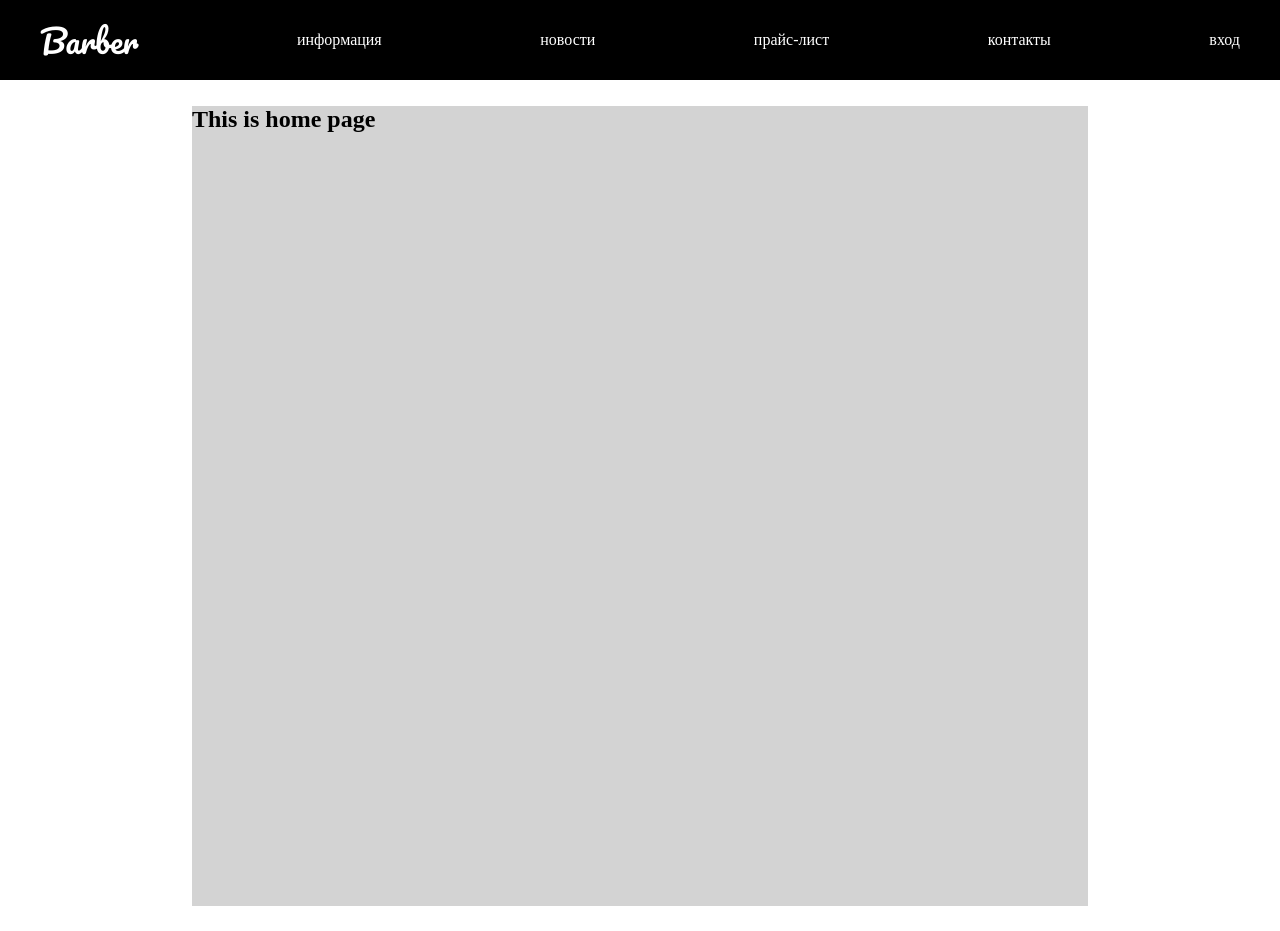
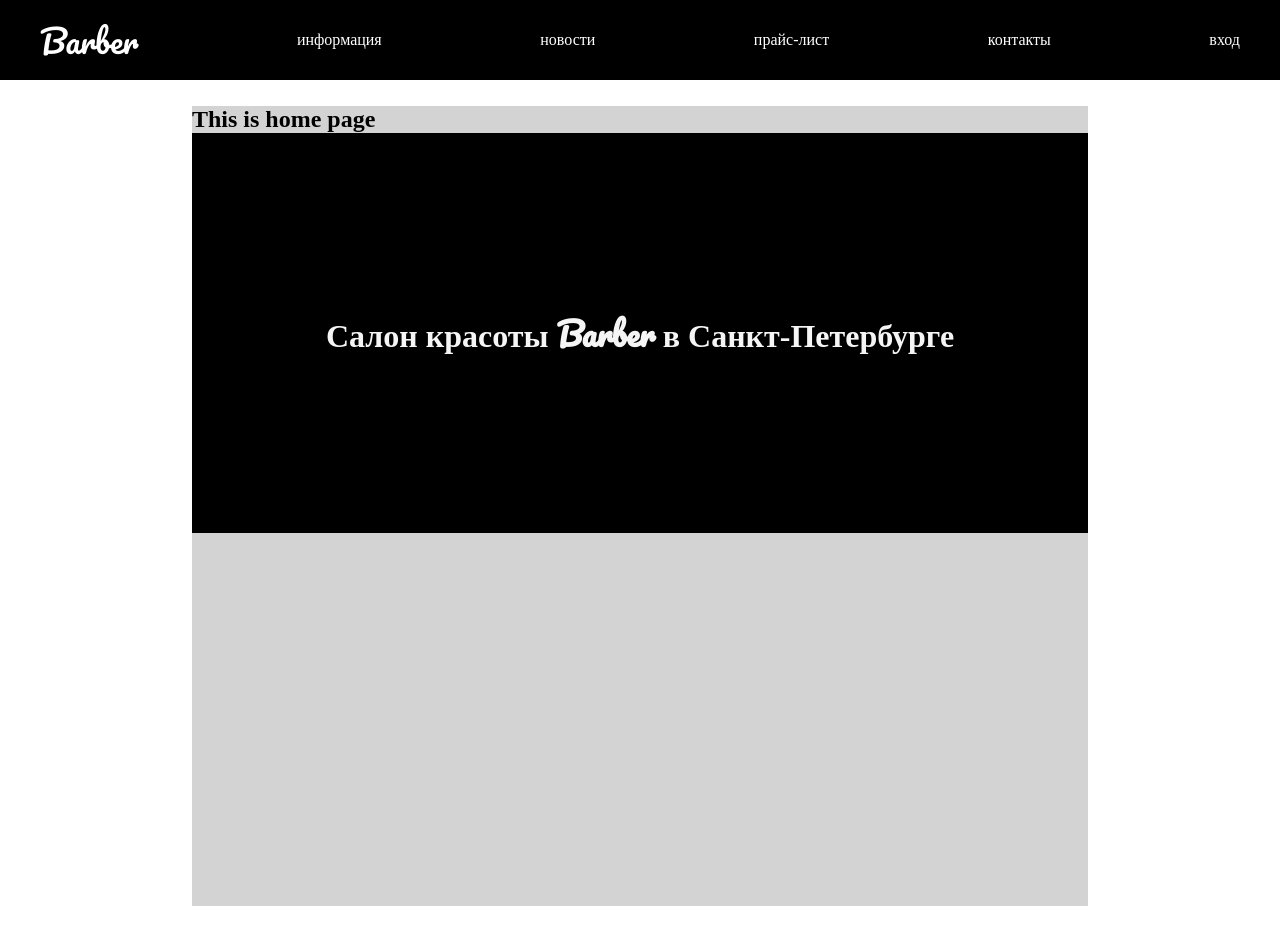
Before and after one commit to Makarov-Ivan/final_project-1, a React (Create React App) app: page / in a window 1280 px wide. Built offline with nearby package versions, Linux system fonts and the light colour scheme.

Commit message:
greeting component

```diff
--- /dev/null
+++ b/src/components/greetingComponent/greetingComponent.jsx
@@ -0,0 +1,11 @@
+import React from "react";
+
+import "./greetingComponent.scss";
+
+export const GreetingComponent = () => {
+  return (
+    <h1 className='greeting'>
+      Салон красоты <span>Barber</span> в Санкт-Петербурге
+    </h1>
+  );
+};
--- /dev/null
+++ b/src/components/greetingComponent/greetingComponent.scss
@@ -0,0 +1,12 @@
+.greeting {
+  display: block;
+  text-align: center;
+  padding: 0;
+  background-color: black;
+  color: whitesmoke;
+  height: 400px;
+  line-height: 400px;
+  & > span {
+    font-family: "Pacifico", cursive;
+  }
+}
--- a/src/pages/HomePage/HomePage.jsx
+++ b/src/pages/HomePage/HomePage.jsx
@@ -1,9 +1,11 @@
 import React from "react";
+import { GreetingComponent } from "../../components/greetingComponent/greetingComponent";
 
 export const HomePage = () => {
   return (
     <div className='homePage'>
       <h2>This is home page</h2>
+      <GreetingComponent />
     </div>
   );
 };
```
